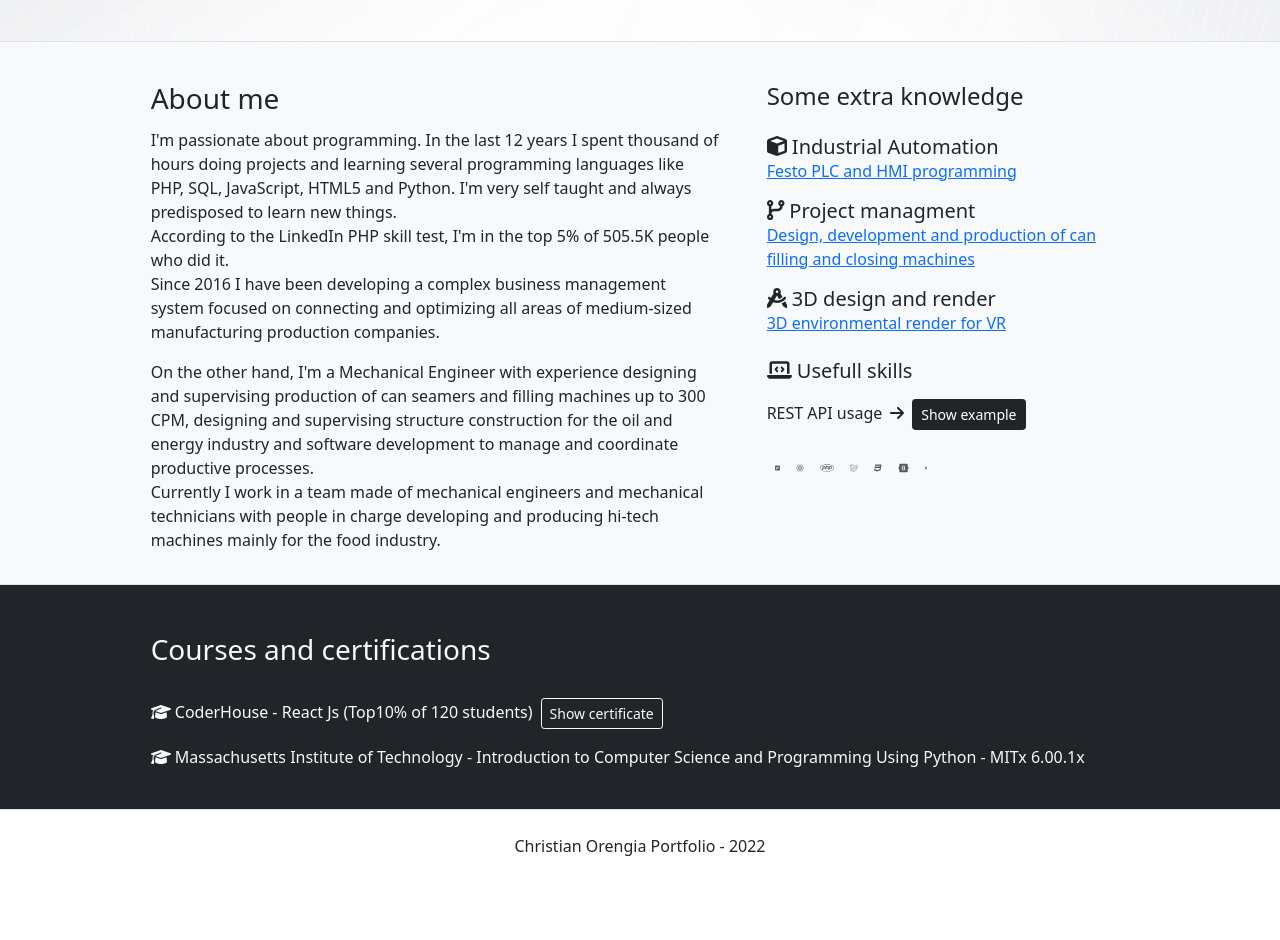
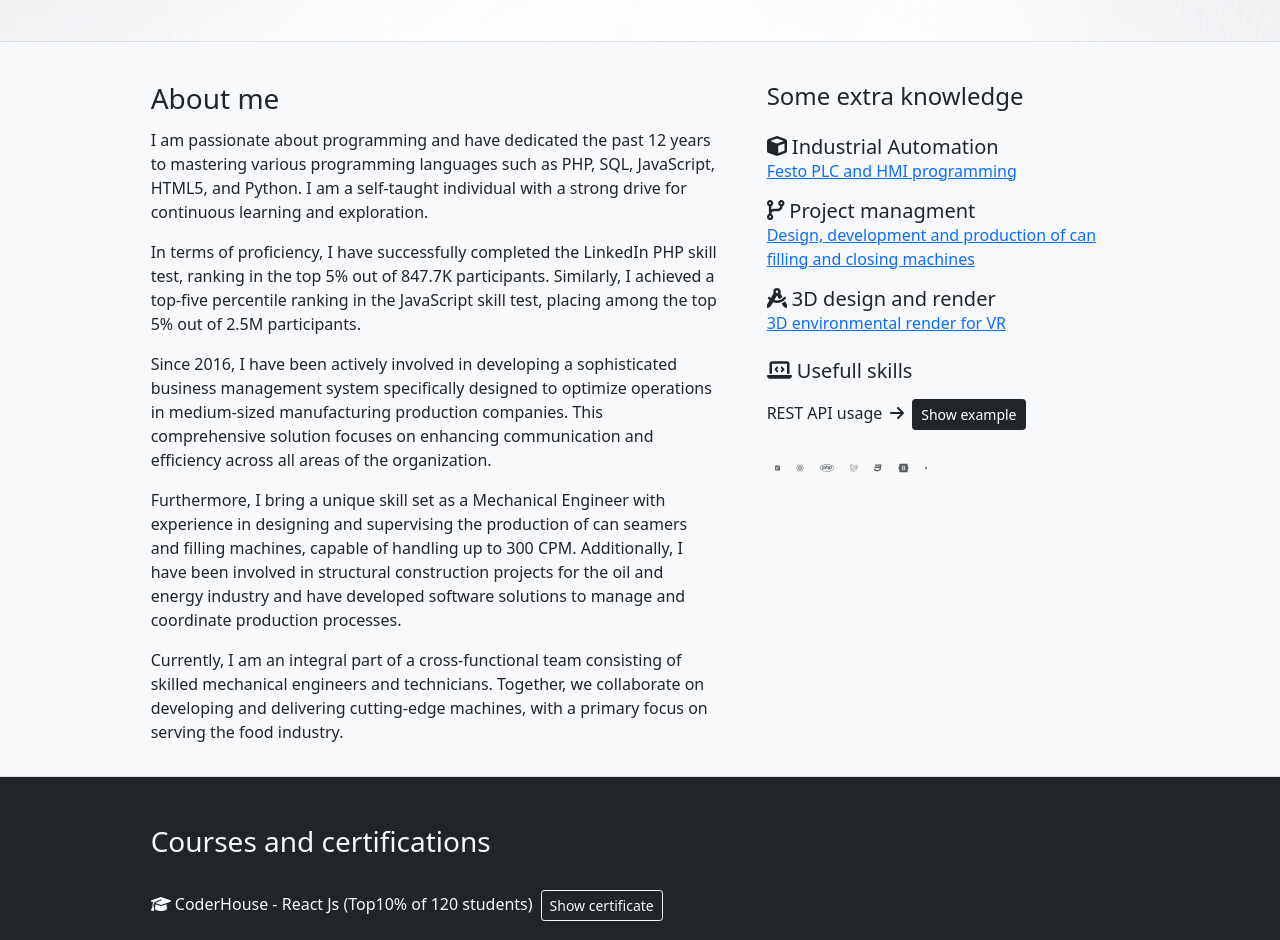
Before and after one commit to mxchristian17/portfolio, a React (Create React App) app: page / in a window 1280 px wide. Shown: the part 560-1500 px from the top of the page. Before the commit the page ends 1442 px from the top, so only its background shows below. Built offline with nearby package versions, Linux system fonts and the light colour scheme.

Commit message:
about me updated

```diff
--- a/src/Components/AboutMe/AboutMe.js
+++ b/src/Components/AboutMe/AboutMe.js
@@ -4,11 +4,11 @@ const AboutMe = () => {
   return (
     <div className="col-lg-6 text-start px-4 py-3">
         <h3 className="pb-1">About me</h3>
-        <p>I'm passionate about programming. In the last 12 years I spent thousand of hours doing projects and learning several programming languages like PHP, SQL, JavaScript, HTML5 and Python. I'm very self taught and always predisposed to learn new things.<br />
-        According to the LinkedIn PHP skill test, I'm in the top 5% of 505.5K people who did it.<br />
-        Since 2016 I have been developing a complex business management system focused on connecting and optimizing all areas of medium-sized manufacturing production companies.</p>
-        <p>On the other hand, I'm a Mechanical Engineer with experience designing and supervising production of can seamers and filling machines up to 300 CPM, designing and supervising structure construction for the oil and energy industry and software development to manage and coordinate productive processes.<br />
-        Currently I work in a team made of mechanical engineers and mechanical technicians with people in charge developing and producing hi-tech machines mainly for the food industry.</p>
+        <p>I am passionate about programming and have dedicated the past 12 years to mastering various programming languages such as PHP, SQL, JavaScript, HTML5, and Python. I am a self-taught individual with a strong drive for continuous learning and exploration.</p>
+        <p>In terms of proficiency, I have successfully completed the LinkedIn PHP skill test, ranking in the top 5% out of 847.7K participants. Similarly, I achieved a top-five percentile ranking in the JavaScript skill test, placing among the top 5% out of 2.5M participants.</p>
+        <p>Since 2016, I have been actively involved in developing a sophisticated business management system specifically designed to optimize operations in medium-sized manufacturing production companies. This comprehensive solution focuses on enhancing communication and efficiency across all areas of the organization.</p>
+        <p>Furthermore, I bring a unique skill set as a Mechanical Engineer with experience in designing and supervising the production of can seamers and filling machines, capable of handling up to 300 CPM. Additionally, I have been involved in structural construction projects for the oil and energy industry and have developed software solutions to manage and coordinate production processes.</p>
+        <p>Currently, I am an integral part of a cross-functional team consisting of skilled mechanical engineers and technicians. Together, we collaborate on developing and delivering cutting-edge machines, with a primary focus on serving the food industry.</p>
     </div>
   )
 }
```
